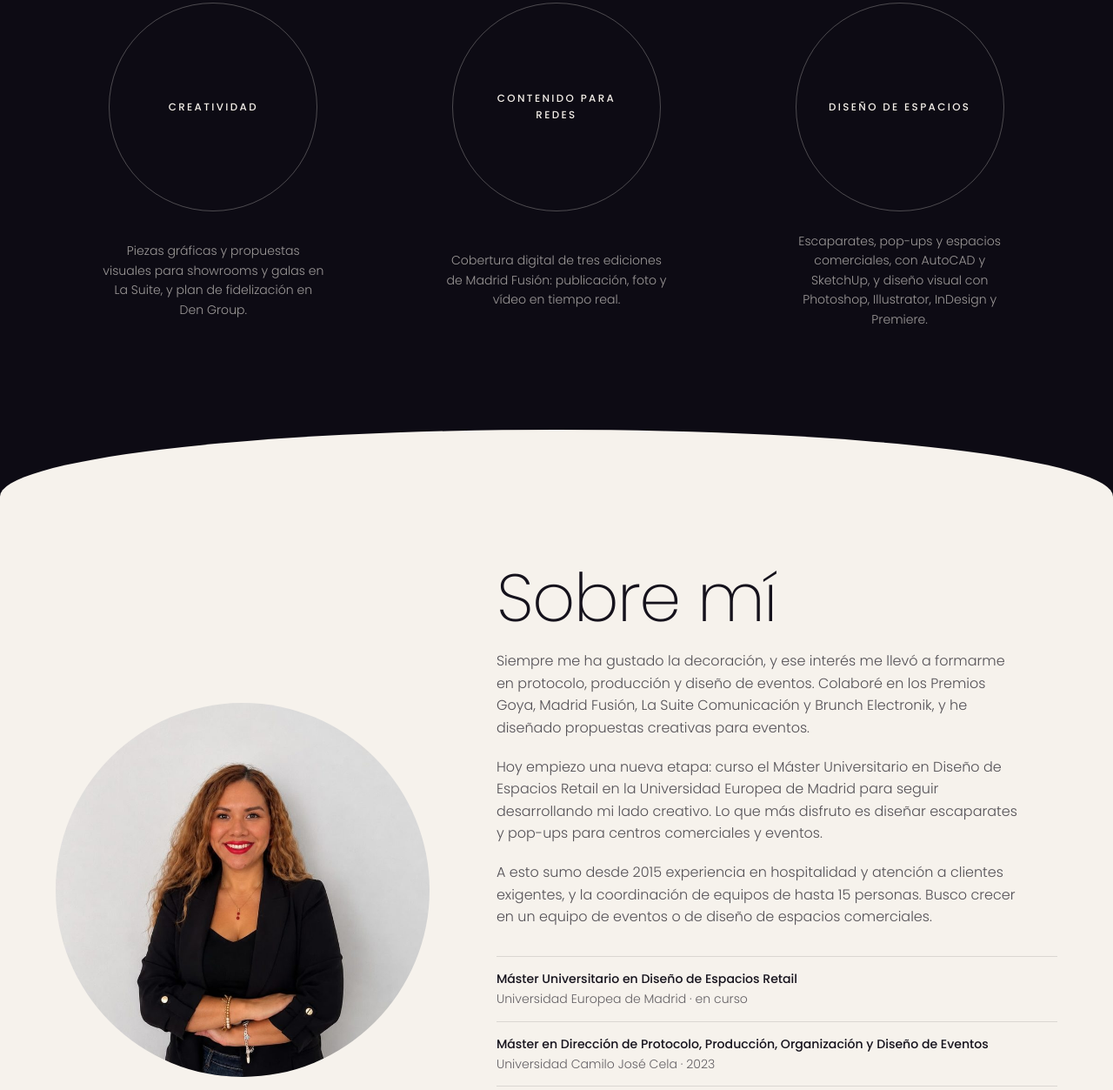
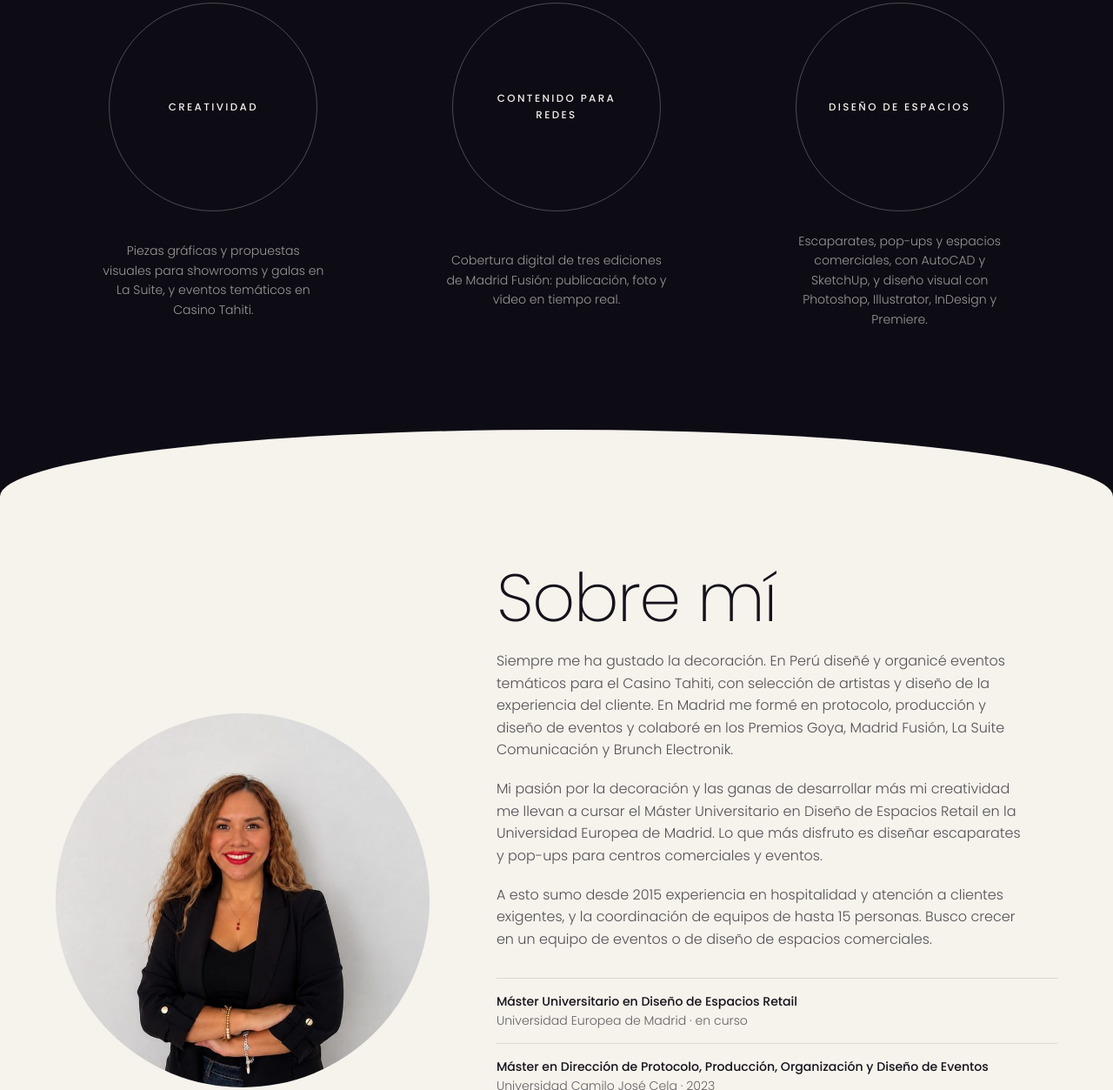
Before and after one commit to Alejandroger95/Lissett_Portfolio2, a plain HTML site: page index.html in a window 1280 px wide. Shown: the part 4172-5425 px from the top of the page at 87% size. Drawn offline with Linux system fonts and the light colour scheme.

Commit message:
Añadir eventos temáticos en Casino Tahiti (Den Group) y reescribir Sobre mí
Co-Authored-By: Claude Sonnet 5.5 <noreply@anthropic.com>
Claude-Session: https://claude.ai/code/session_01817swxHoHhWq4swd6fqm37

```diff
--- a/index.html
+++ b/index.html
@@ -196,7 +196,7 @@
                 </div>
                 <div class="skill reveal">
                     <div class="skill-circle">Creatividad</div>
-                    <p>Piezas gráficas y propuestas visuales para showrooms y galas en La Suite, y plan de fidelización en Den Group.</p>
+                    <p>Piezas gráficas y propuestas visuales para showrooms y galas en La Suite, y eventos temáticos en Casino Tahiti.</p>
                 </div>
                 <div class="skill reveal">
                     <div class="skill-circle">Contenido para redes</div>
@@ -217,8 +217,8 @@
                 </div>
                 <div class="about-text">
                     <h2 class="reveal">Sobre mí</h2>
-                    <p class="reveal">Siempre me ha gustado la decoración, y ese interés me llevó a formarme en protocolo, producción y diseño de eventos. Colaboré en los Premios Goya, Madrid Fusión, La Suite Comunicación y Brunch Electronik, y he diseñado propuestas creativas para eventos.</p>
-                    <p class="reveal">Hoy empiezo una nueva etapa: curso el Máster Universitario en Diseño de Espacios Retail en la Universidad Europea de Madrid para seguir desarrollando mi lado creativo. Lo que más disfruto es diseñar escaparates y pop-ups para centros comerciales y eventos.</p>
+                    <p class="reveal">Siempre me ha gustado la decoración. En Perú diseñé y organicé eventos temáticos para el Casino Tahiti, con selección de artistas y diseño de la experiencia del cliente. En Madrid me formé en protocolo, producción y diseño de eventos y colaboré en los Premios Goya, Madrid Fusión, La Suite Comunicación y Brunch Electronik.</p>
+                    <p class="reveal">Mi pasión por la decoración y las ganas de desarrollar más mi creatividad me llevan a cursar el Máster Universitario en Diseño de Espacios Retail en la Universidad Europea de Madrid. Lo que más disfruto es diseñar escaparates y pop-ups para centros comerciales y eventos.</p>
                     <p class="reveal">A esto sumo desde 2015 experiencia en hospitalidad y atención a clientes exigentes, y la coordinación de equipos de hasta 15 personas. Busco crecer en un equipo de eventos o de diseño de espacios comerciales.</p>
                     <ul class="edu reveal">
                         <li><b>Máster Universitario en Diseño de Espacios Retail</b> Universidad Europea de Madrid · en curso</li>
@@ -249,8 +249,8 @@
                     </div>
                     <div class="xp-row reveal">
                         <span class="xp-date">2019 – 2020</span>
-                        <h3>Experiencia de cliente y marketing</h3>
-                        <p>Clínica Urozen y Den Group. Manual de protocolos de atención y mapa de experiencia del cliente; plan de marketing, programa de fidelización y eventos corporativos.</p>
+                        <h3>Eventos y experiencia de cliente</h3>
+                        <p>Den Group (Casino Tahiti): diseño y organización de eventos temáticos, selección de artistas y músicos, diseño de la experiencia del cliente y plan de fidelización. Clínica Urozen: manual de protocolos de atención y mapa de experiencia del cliente.</p>
                     </div>
                     <div class="xp-row reveal">
                         <span class="xp-date">2015 – 2018</span>
```
Also changed, not shown: 1 other file.
